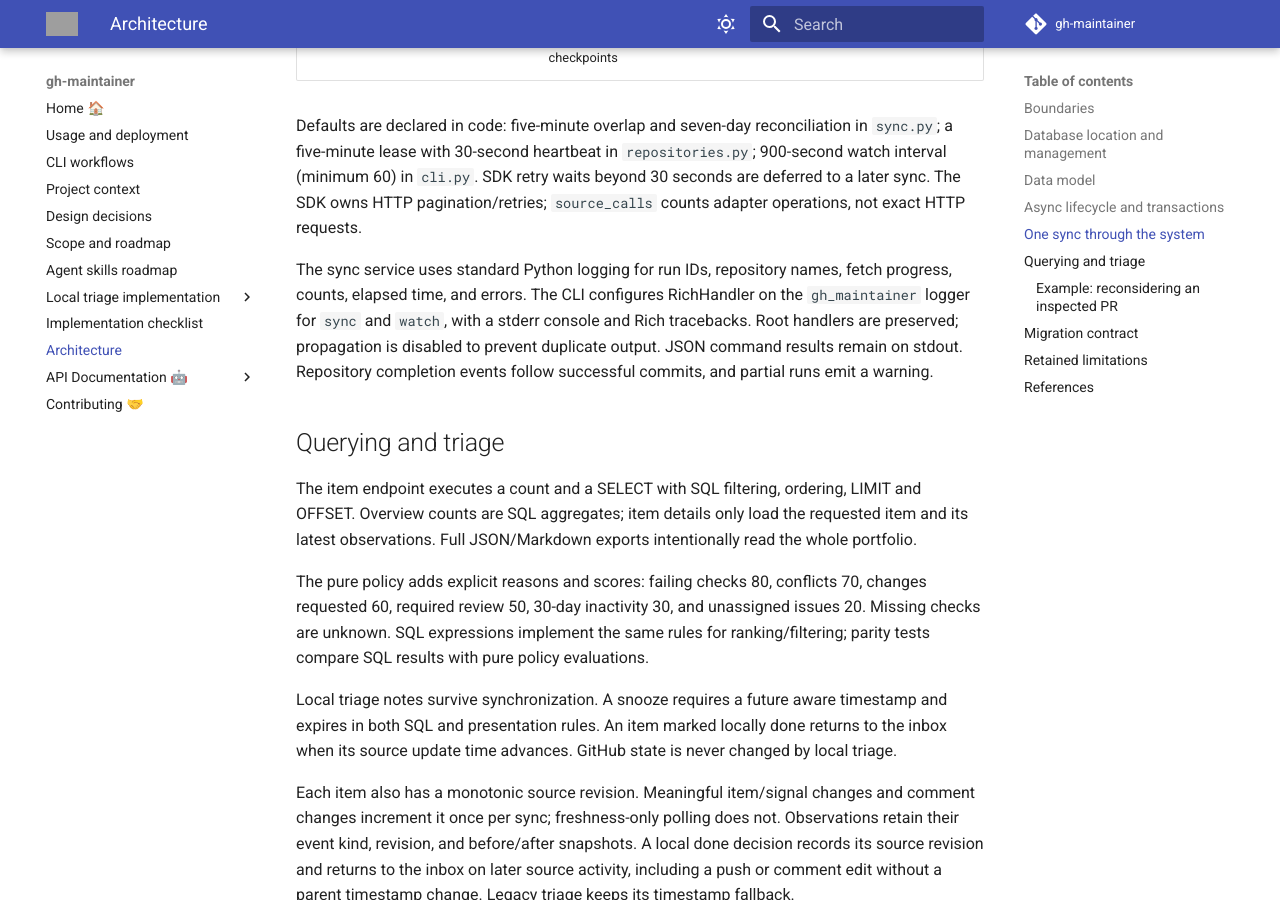
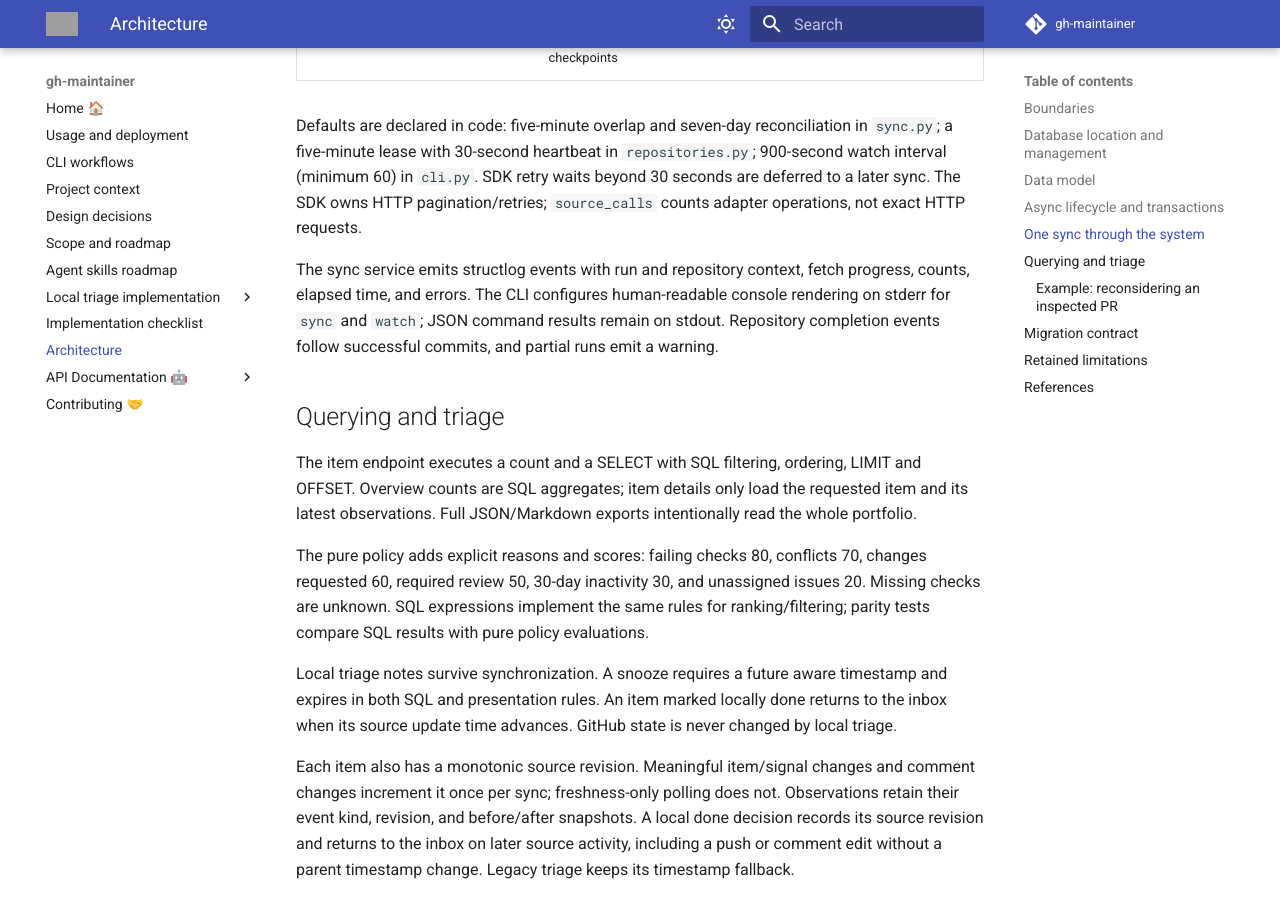
Before and after one commit to jufty-bot/gh-maintainer, an MkDocs documentation site: the page built from docs/architecture.md, in a window 1280 px wide and 900 px high, scrolled down 4937 px. Built offline with MkDocs 1.6.1 and Material for MkDocs 9.7.7, drawn with Linux system fonts in a browser that asks for light colours; comment, search, counter and statistics services are not loaded; grey boxes are pictures that could not be loaded.

Commit message:
Revert "refactor: replace structlog with Rich logging handler"
This reverts commit 45f30d452aca07d90a38429e38464088c5a33a47.

```diff
--- a/docs/architecture.md
+++ b/docs/architecture.md
@@ -165,12 +165,10 @@ watch interval (minimum 60) in `cli.py`. SDK retry waits beyond 30 seconds are d
 a later sync. The SDK owns HTTP pagination/retries; `source_calls` counts adapter operations,
 not exact HTTP requests.
 
-The sync service uses standard Python logging for run IDs, repository names, fetch
-progress, counts, elapsed time, and errors. The CLI configures RichHandler on the
-`gh_maintainer` logger for `sync` and `watch`, with a stderr console and Rich tracebacks.
-Root handlers are preserved; propagation is disabled to prevent duplicate output.
-JSON command results remain on stdout. Repository completion events follow successful
-commits, and partial runs emit a warning.
+The sync service emits structlog events with run and repository context, fetch progress,
+counts, elapsed time, and errors. The CLI configures human-readable console rendering on
+stderr for `sync` and `watch`; JSON command results remain on stdout. Repository completion
+events follow successful commits, and partial runs emit a warning.
 
 ## Querying and triage
 
--- a/pyproject.toml
+++ b/pyproject.toml
@@ -15,7 +15,7 @@ dependencies = [
   "platformdirs>=4,<5",
   "urllib3>=2.2,<3",
   "click>=8.1,<9",
-  "rich>=14,<15",
+  "structlog>=25,<27",
 ]
 authors = [
   { name = "Justin Flannery", email = "juftin@juftin.com" }
```
Also changed, not shown: docs/checklist.md (+3 -5 lines), docs/decisions.md (+0 -5 lines), docs/roadmap.md (+1 -1 lines), docs/usage.md (+1 -3 lines), 4 other files.
